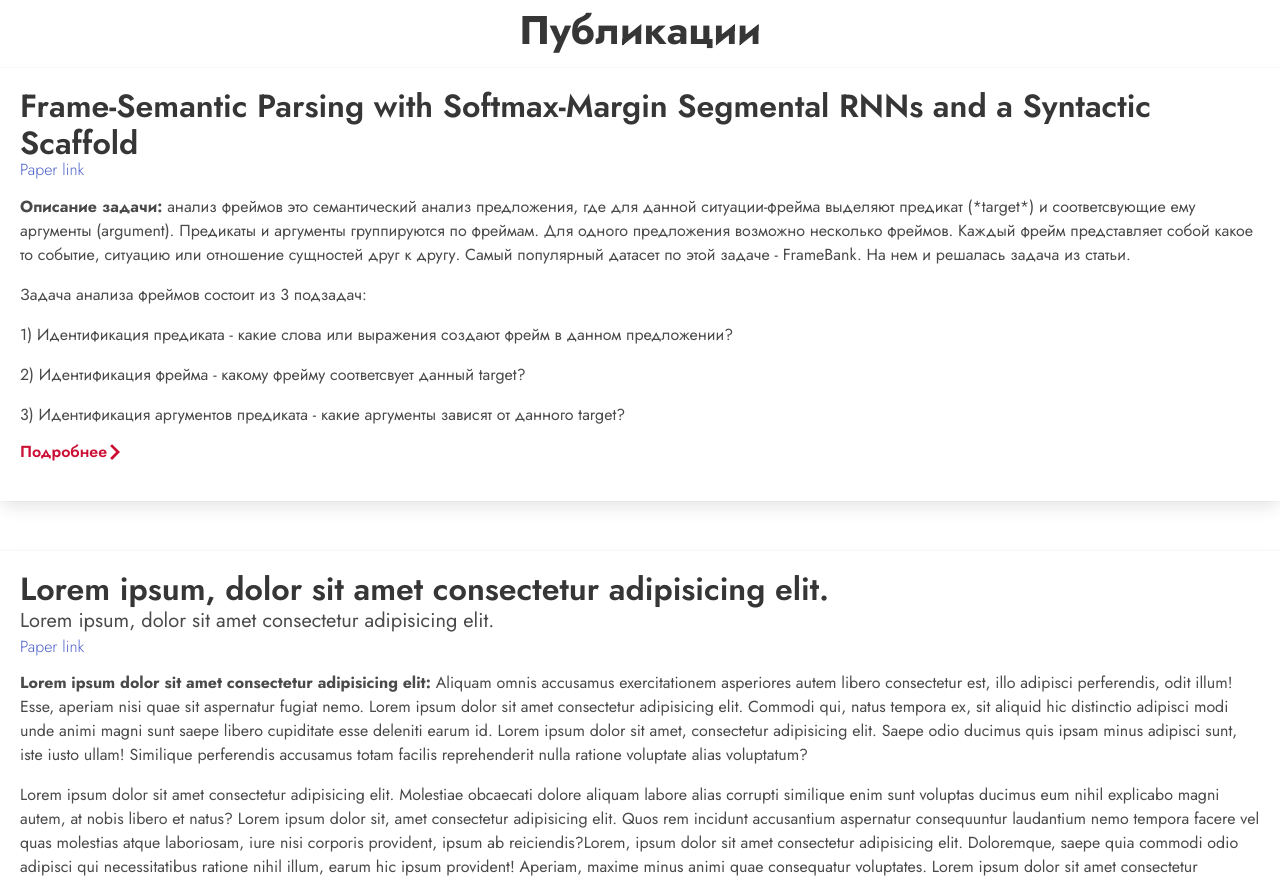
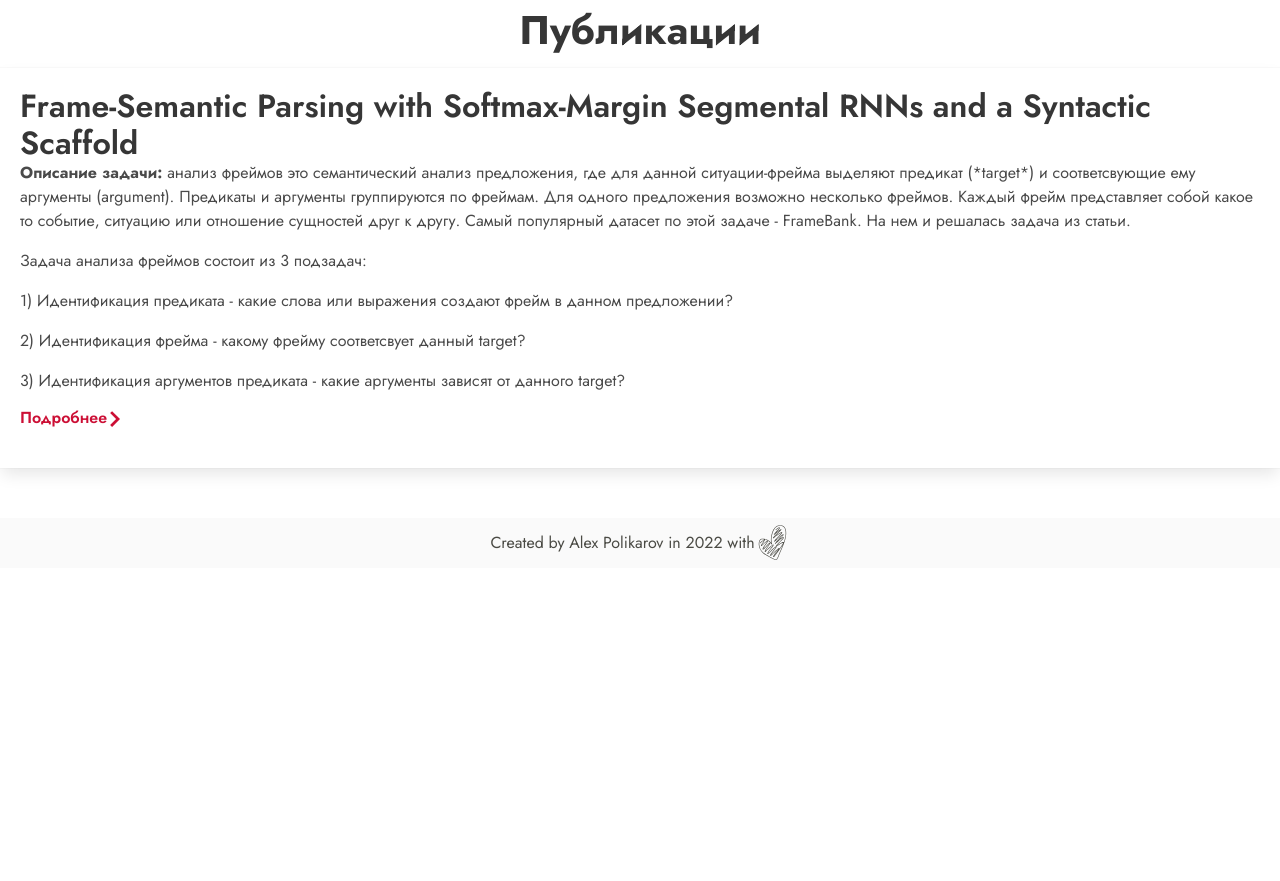
Before and after one commit to OvechkinBoss/OvechkinBoss.github.io, a plain HTML site: page blog.html in a window 1280 px wide. Shown: the part 70-951 px from the top of the page. After the commit the page ends 800 px from the top, so only its background shows below. Drawn offline with Linux system fonts and the light colour scheme.

Commit message:
Update blog.html

```diff
--- a/blog.html
+++ b/blog.html
@@ -45,7 +45,7 @@
             <!-- <span class="blog__discr">
                 Lorem ipsum, dolor sit amet consectetur adipisicing elit.
             </span> -->
-            <a href="" class="blog__link">Paper link</a>
+<!--             <a href="" class="blog__link">Paper link</a> -->
             <span class="blog__text">
                 <b class="blog__text_start">Описание задачи: </b>
                 <span class="blog__text_main">
@@ -56,13 +56,13 @@
                     <p>3) Идентификация аргументов предиката - какие аргументы зависят от данного target?</p>
                 </span>
             </span>
-            <a href="" class="blog__more">Подробнее
+            <a href="https://olegnote.notion.site/Frame-Semantic-Parsing-with-Softmax-Margin-Segmental-RNNs-and-a-Syntactic-Scaffold-50ffae7344054dbfb7f79f22d0b14ca9" class="blog__more">Подробнее
                 <svg width="16" height="16" viewBox="0 0 30 46" fill="none" xmlns="http://www.w3.org/2000/svg">
                 <path d="M6.64632 45.9829L0.969666 40.3552L18.1594 23.1926L0.969666 6.06989L6.64632 0.442139L29.4327 23.1926L6.64632 45.9829Z" fill="black"/>
                 </svg>
             </a>
         </div>
-        <div class="container blog__container">
+<!--         <div class="container blog__container">
             <span class="blog__heading">
                 <a href="" class="blog__title">
                     Lorem ipsum, dolor sit amet consectetur adipisicing elit.
@@ -84,8 +84,8 @@
                 <path d="M6.64632 45.9829L0.969666 40.3552L18.1594 23.1926L0.969666 6.06989L6.64632 0.442139L29.4327 23.1926L6.64632 45.9829Z" fill="black"/>
                 </svg>
             </a>
-        </div>
-        <div class="container blog__container">
+        </div> -->
+<!--         <div class="container blog__container">
             <span class="blog__heading">
                 <a href="" class="blog__title">
                     Lorem ipsum, dolor sit amet consectetur adipisicing elit.
@@ -107,7 +107,7 @@
                 <path d="M6.64632 45.9829L0.969666 40.3552L18.1594 23.1926L0.969666 6.06989L6.64632 0.442139L29.4327 23.1926L6.64632 45.9829Z" fill="black"/>
                 </svg>
             </a>
-        </div>
+        </div> -->
     </section>
 </header>
 <footer class="footer">
```
